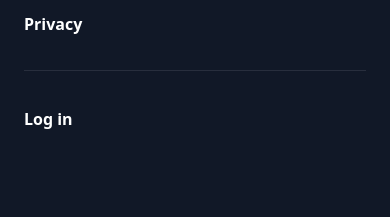
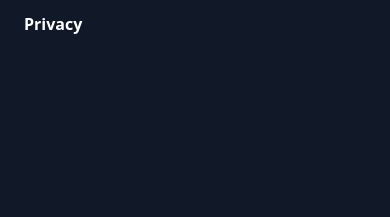
Before and after one commit to trevkillick88/personal-portfolio, a React (Vite) app: page / in a window 390 px wide. Both pictures are taken after a click on the button "Open main menu". Shown: the part 182-399 px from the top of the page. Built offline with nearby package versions, Linux system fonts and the light colour scheme.

Commit message:
Fix, page reloading due to not using Link from react-router for internal navigation.

```diff
--- a/src/components/footer.tsx
+++ b/src/components/footer.tsx
@@ -1,4 +1,5 @@
 import { NavigationList, SocialList } from '../types/navigation.tsx';
+import { Link } from 'react-router-dom'
 
 const navigation = NavigationList;
 const social = SocialList;
@@ -12,9 +13,9 @@ export default function Footer() {
                 {navigation.length > 0 && (
                 <nav aria-label="Footer" className="-mb-6 flex flex-wrap justify-center gap-x-12 gap-y-3 text-sm/6">
                     {navigation.map((item) => (
-                        <a key={item.name} href={item.href} className="text-gray-600 dark:text-gray-400 hover:text-sky-500 dark:hover:text-sky-400">
+                        <Link to={item.href} className="text-gray-600 dark:text-gray-400 hover:text-sky-500 dark:hover:text-sky-400">
                             {item.name}
-                        </a>
+                        </Link>
                     ))}
                 </nav>)}
                 <div className="mt-16 flex justify-center gap-x-10">
--- a/src/components/navbar.tsx
+++ b/src/components/navbar.tsx
@@ -5,6 +5,7 @@ import { Theme } from '../types/theme.tsx';
 import { useState } from 'react';
 import { NavigationList } from '../types/navigation.tsx';
 import { useLocation } from 'react-router-dom'
+import { Link } from 'react-router-dom'
 
 const navigation = NavigationList;
 
@@ -28,7 +29,7 @@ export default function NavBar() {
         <header className="absolute inset-x-0 top-0 z-50">
             <nav aria-label="Global" className="mx-auto flex max-w-7xl items-center justify-between p-6 lg:px-8">
                 <div className="flex lg:flex-1">
-                    <a href="/" className="-m-1.5 p-1.5">
+                    <Link to="/" className="-m-1.5 p-1.5">
                         <span className="sr-only">Trev Killick</span>
                         <img
                             alt="Tailwind Logo - Placeholder Logo"
@@ -37,7 +38,7 @@ export default function NavBar() {
                             src="https://tailwindui.com/plus/img/logos/mark.svg?color=indigo&shade=700"
                             className="h-8 w-auto"
                         />
-                    </a>
+                    </Link>
                 </div>
                 <div className="flex lg:hidden">
                     <button
@@ -52,9 +53,9 @@ export default function NavBar() {
                 {navigation.length > 0 && (
                     <div className="hidden lg:flex lg:gap-x-12">
                         {navigation.map((item) => item.showInNavBar && (
-                            <a key={item.name} href={item.href} className={getClassNames(item.href)}>
+                            <Link to={item.href} className={getClassNames(item.href)}>
                                 {item.name}
-                            </a>
+                            </Link>
                         ))}
                     </div>)}
                 <div className="hidden lg:flex lg:flex-1 lg:justify-end">
@@ -114,14 +115,14 @@ export default function NavBar() {
                 <div className="fixed inset-0 z-10" />
                 <DialogPanel className="fixed inset-y-0 right-0 z-10 w-full overflow-y-auto bg-gray-900 px-6 py-6 sm:max-w-sm sm:ring-1 sm:ring-white/10">
                     <div className="flex items-center justify-between">
-                        <a href="/" className="-m-1.5 p-1.5">
+                        <Link to="/" className="-m-1.5 p-1.5">
                             <span className="sr-only">Trev Killick</span>
                             <img
                                 alt=""
                                 src="https://tailwindui.com/plus/img/logos/mark.svg?color=indigo&shade=500"
                                 className="h-8 w-auto"
                             />
-                        </a>
+                        </Link>
                         <button
                             type="button"
                             onClick={() => setMobileMenuOpen(false)}
@@ -135,22 +136,10 @@ export default function NavBar() {
                         <div className="-my-6 divide-y divide-gray-500/25">
                             <div className="space-y-2 py-6">
                                 {navigation.map((item) => (
-                                    <a
-                                        key={item.name}
-                                        href={item.href}
-                                        className="-mx-3 block rounded-lg px-3 py-2 text-base/7 font-semibold text-white hover:bg-gray-800"
-                                    >
+                                    <Link to={item.href} className="-mx-3 block rounded-lg px-3 py-2 text-base/7 font-semibold text-white hover:bg-gray-800">
                                         {item.name}
-                                    </a>
+                                    </Link>
                                 ))}
-                            </div>
-                            <div className="py-6">
-                                <a
-                                    href="#"
-                                    className="-mx-3 block rounded-lg px-3 py-2.5 text-base/7 font-semibold text-white hover:bg-gray-800"
-                                >
-                                    Log in
-                                </a>
                             </div>
                         </div>
                     </div>
```
